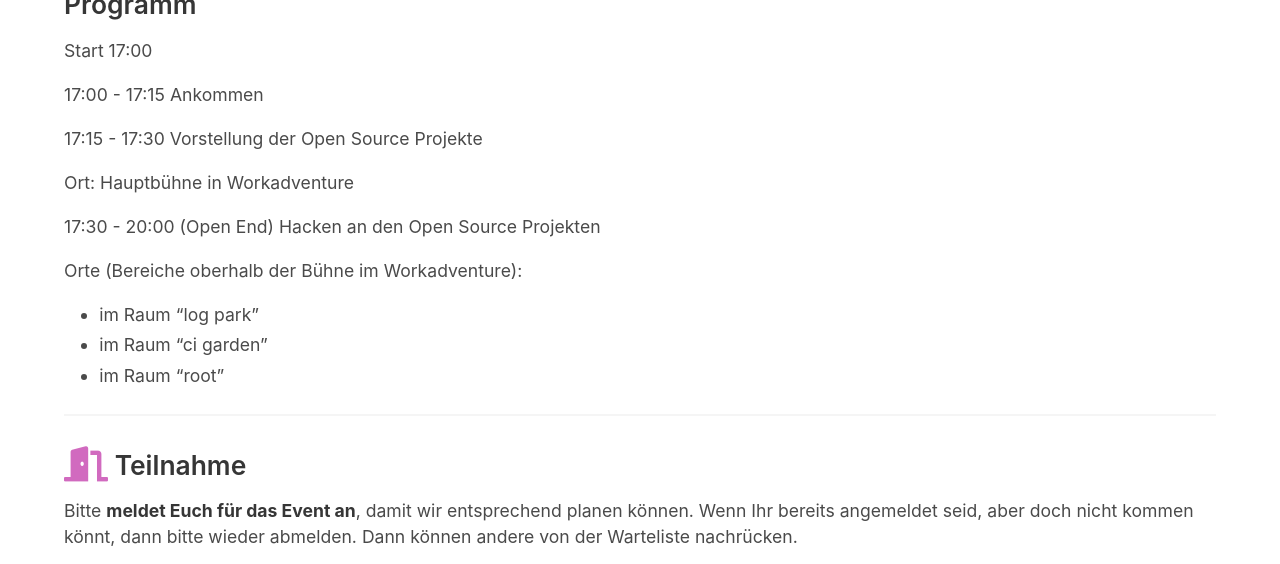
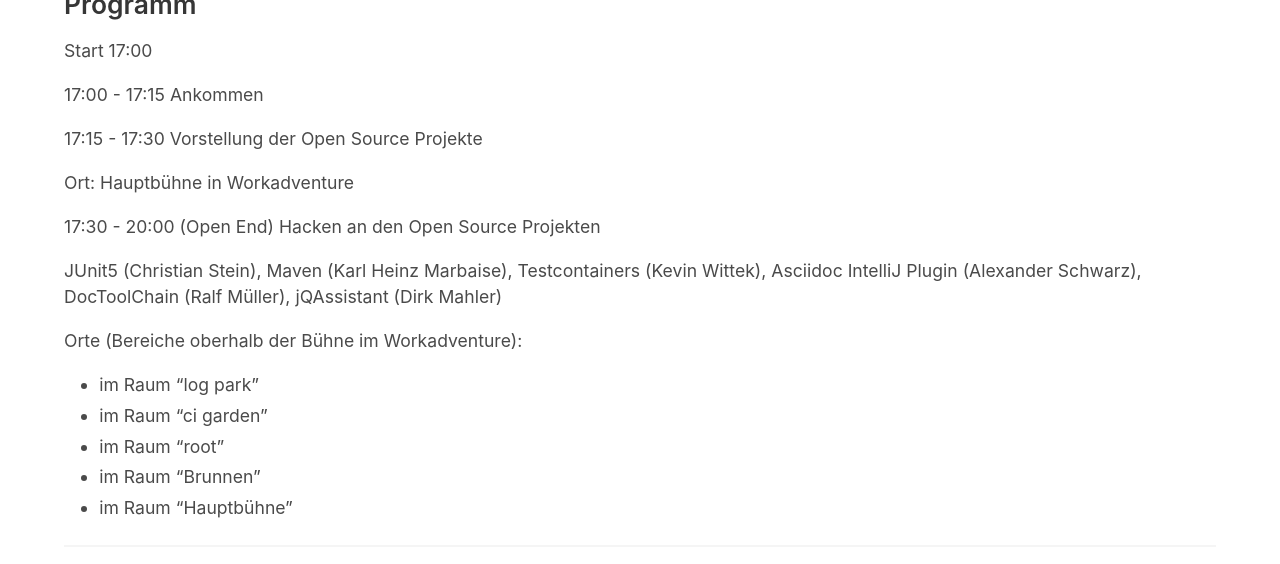
Before and after one commit to CyberLandConf/CyberLandConf.github.io, a Jekyll site: the page built from pages/events/2021-12-cyberland-open-source-camp.md, in a window 1280 px wide and 900 px high, scrolled down 929 px, cut to the strip 0-564 px from the top of the window. Built offline with Jekyll 4.4.1, drawn with Linux system fonts in a browser that asks for light colours.

Commit message:
Update 2021-12-cyberland-open-source-camp.md
Themen ergänzt

```diff
--- a/pages/events/2021-12-cyberland-open-source-camp.md
+++ b/pages/events/2021-12-cyberland-open-source-camp.md
@@ -35,7 +35,11 @@
 
 17:30 - 20:00 (Open End) Hacken an den Open Source Projekten
 
+JUnit5 (Christian Stein), Maven (Karl Heinz Marbaise), Testcontainers (Kevin Wittek), Asciidoc IntelliJ Plugin (Alexander Schwarz), DocToolChain (Ralf Müller), jQAssistant (Dirk Mahler)
+
 Orte (Bereiche oberhalb der Bühne im Workadventure):
 * im Raum "log park"
 * im Raum "ci garden"
 * im Raum "root"
+* im Raum "Brunnen"
+* im Raum "Hauptbühne"
```
